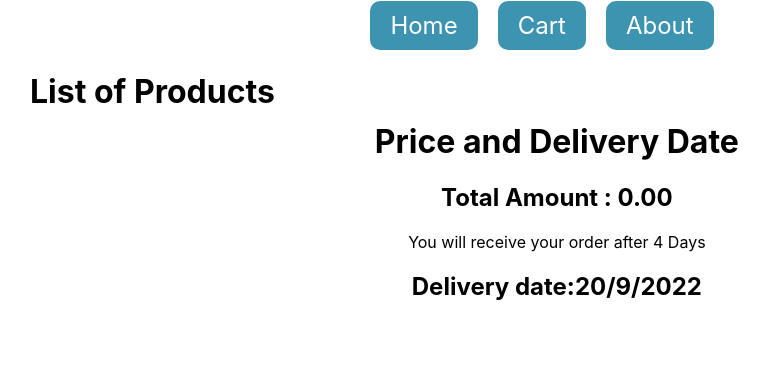
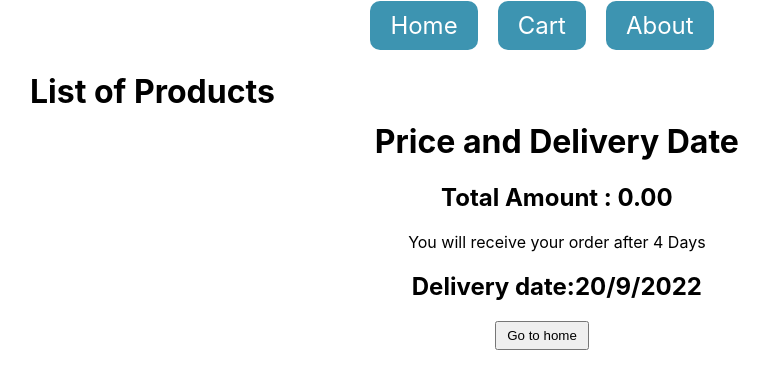
Before and after one commit to Gajraj-shekhawat/stco-1, a React (Create React App) app: page /order in a window 1280 px wide. Shown: the top 388 px of the page, without its empty margins (98-867 px from the left). Built offline with nearby package versions, Linux system fonts and the light colour scheme.

Commit message:
Miner Changed fixed

```diff
--- a/src/pages/Checkout.jsx
+++ b/src/pages/Checkout.jsx
@@ -24,6 +24,7 @@ const Checkout = () => {
         <button
           onClick={() => {
             navigate("/order");
+
           }}
         >
           Make payment
--- a/src/pages/Order.jsx
+++ b/src/pages/Order.jsx
@@ -1,5 +1,7 @@
 import React from "react";
-import { useSelector } from "react-redux";
+import { useDispatch, useSelector } from "react-redux";
+import { useNavigate } from "react-router-dom";
+import { emptyCartAll } from "../redux/product/actions";
 import styles from "../styles/order.module.css";
 
 const Order = () => {
@@ -14,7 +16,10 @@ const Order = () => {
   let month = currentDate.getMonth() + 1;
   let year = currentDate.getFullYear();
 
+  const dispatch = useDispatch()
+const navigate= useNavigate()
   return (
+    <>
     <div className={styles.conatiner}>
       <div className={styles.items}>
         <h1>List of Products</h1>
@@ -39,6 +44,15 @@ const Order = () => {
 
       </div>
     </div>
+    <div style={{textAlign:"center",}}><button
+    onClick={()=>{
+      dispatch(emptyCartAll())
+      navigate('/')
+
+    }}
+    style={{padding:"5px 10px"}}
+    >Go to home</button></div>
+    </>
   );
 };
 
--- a/src/redux/product/actionTypes.js
+++ b/src/redux/product/actionTypes.js
@@ -10,5 +10,6 @@ export const categoriesActionsTypes = {
 export const cartActionsTypes = {
   ADDTOCART: "ADDTOCART",
   REMOVEFROMCART:"REMOVEFROMCART",
-  UPDATEQUANTITY:"UPDATEQUANTITY"
+  UPDATEQUANTITY:"UPDATEQUANTITY",
+  EMPTYCART:"EMPTYCART"
 };
--- a/src/redux/product/actions.js
+++ b/src/redux/product/actions.js
@@ -38,6 +38,10 @@ export const cartUpdateQuantitySuccess = (payload) => ({
   type: cartActionsTypes.UPDATEQUANTITY,
   payload,
 });
+
+export const cartEmpty=()=>({
+  type:cartActionsTypes.EMPTYCART
+})
 
 const BASEURLAPI = "https://fakestoreapi.com/products";
 
@@ -94,3 +98,9 @@ export const updateQuantity = (el, data, val) => (dispatch, store) => {
   setLocalStorage("cart", payload);
   dispatch(cartUpdateQuantitySuccess(payload));
 };
+
+
+export const emptyCartAll=()=>dispatch=>{
+  localStorage.clear("cart")
+dispatch(cartEmpty())
+}
--- a/src/redux/product/reducer.js
+++ b/src/redux/product/reducer.js
@@ -47,6 +47,9 @@ export const productReducer = (state = initialState, { type, payload }) => {
     case cartActionsTypes.UPDATEQUANTITY: {
       return { ...state, cart: [...payload] };
     }
+    case cartActionsTypes.EMPTYCART: {
+      return { ...state, cart: [] };
+    }
     default: {
       return state;
     }
```
